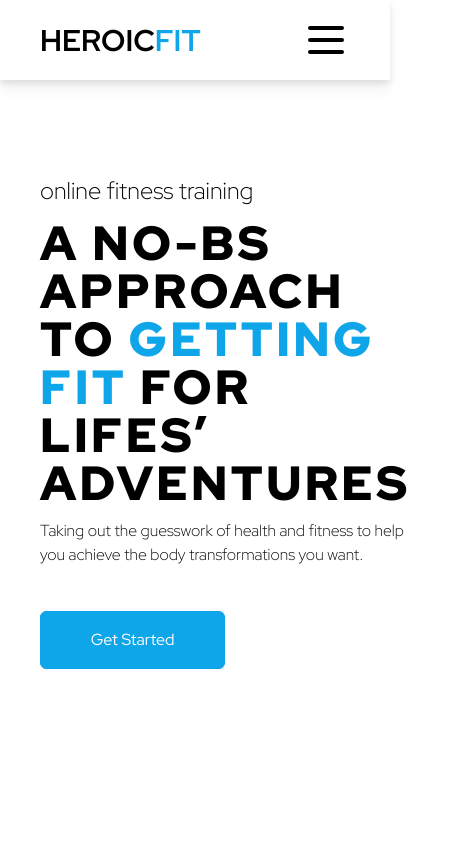
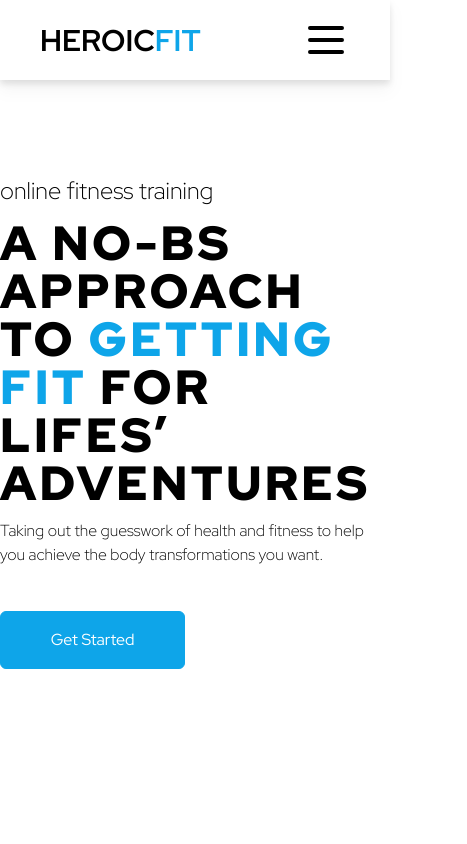
Before and after one commit to thuannguyen88/heroicfit, a React (Create React App) app: page / in a window 390 px wide. Shown: the top 844 px of the page, 467 px wide, since content can reach past the window. Built offline with nearby package versions, Linux system fonts and the light colour scheme.

Commit message:
bug where mobile width has a lot of extra white space

```diff
--- a/src/components/Hero.jsx
+++ b/src/components/Hero.jsx
@@ -7,7 +7,7 @@
 
 export default function Hero() {
   return (
-    <div className="w-full h-screen  flex flex-col justify-between px-10">
+    <div className="w-full h-screen  flex flex-col justify-between ">
       <div className="flex flex-row max-w-[1240px] m-auto h-[600px]">
         <div className="flex flex-col justify-center py-8 pr-14 max-w-[710px]">
           <p className="text-2xl font-light">online fitness training</p>
```
